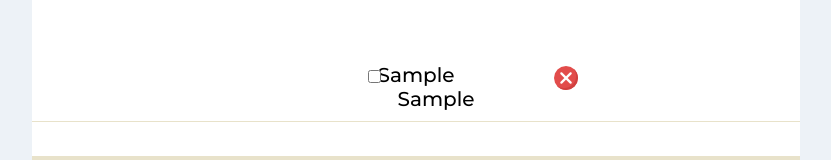
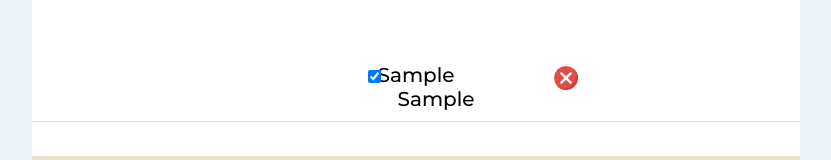
Before and after one commit to Brunopavasovic/todo-react-app, a React (Create React App) app: page / in a window 1280 px wide. Both pictures are taken after typing "Sample", "Sample" into the empty fields and a click on the button "ADD TODO". Shown: the part 444-604 px from the top of the page, without its empty margins (224-1055 px from the left). Built offline with nearby package versions, Linux system fonts and the light colour scheme.

Commit message:
checkbox status added

```diff
--- a/src/App.js
+++ b/src/App.js
@@ -14,6 +14,7 @@ const emptyInput = {
 export default function App() {
   const [todos, setTodos] = useState([]);
   const [userInput, setUserInput] = useState(emptyInput);
+  const [isChecked, setIsChecked] = useState(false);
 
   const handleInput = (e) => {
     const value = e.target.value;
@@ -27,7 +28,7 @@ export default function App() {
   const addTodo = (input) => {
     const newTodo = {
       id: uniqueId(),
-      done: false,
+      done: handleOnChange(),
       ...input,
     };
     setTodos([...todos, newTodo]);
@@ -38,6 +39,10 @@ export default function App() {
       return todo.id !== id;
     });
     setTodos(remove);
+  };
+
+  const handleOnChange = () => {
+    setIsChecked(!isChecked);
   };
 
   const handleSubmit = (e) => {
@@ -82,6 +87,8 @@ export default function App() {
             task={todo.task}
             title={todo.title}
             remove={() => removeItem(todo.id)}
+            checked={isChecked}
+            changed={handleOnChange}
           />
         ))}
         <Footer>
--- a/src/components/RenderTask.jsx
+++ b/src/components/RenderTask.jsx
@@ -8,7 +8,11 @@ export const RenderTask = (todo) => {
         {" "}
         <img src="./cancel.png" alt="cancel" />
       </ImageButton>
-      <Checkbox type="checkbox"></Checkbox>
+      <Checkbox
+        type="checkbox"
+        onChange={todo.changed}
+        checked={todo.checked}
+      ></Checkbox>
       <dt key={todo.id}>{todo.title}</dt>
       <dd key={todo.id}>{todo.task}</dd>
     </Dl>
```
